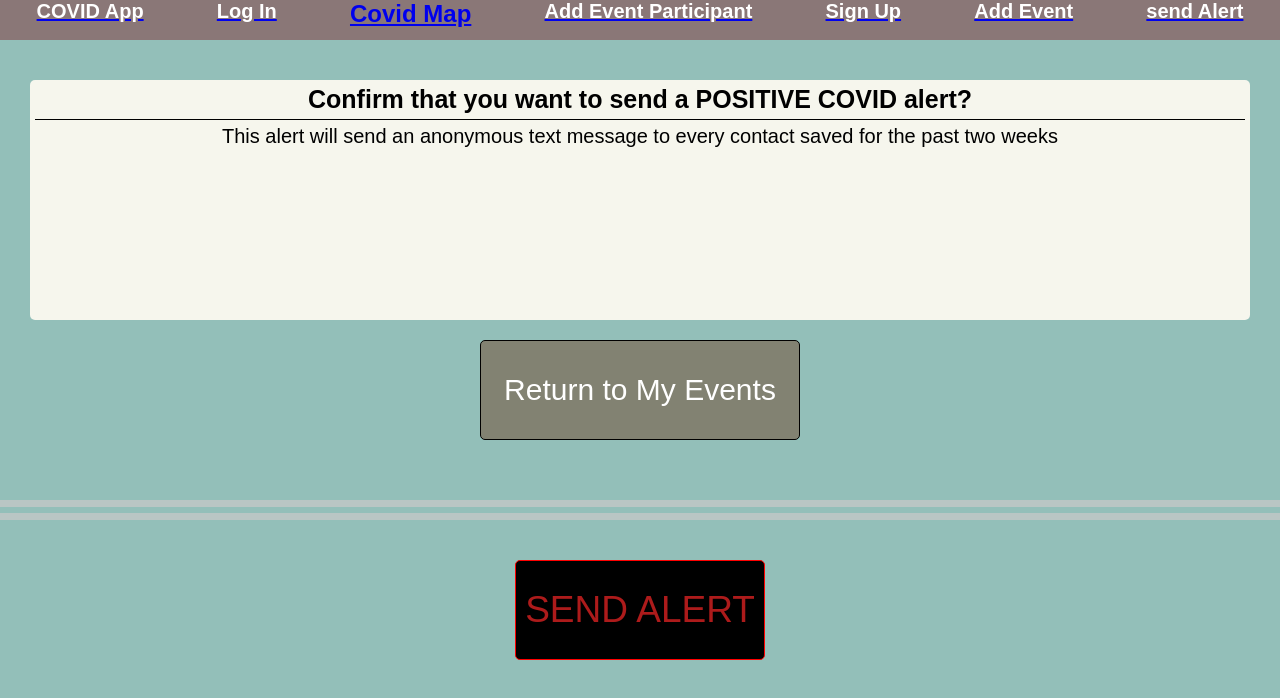
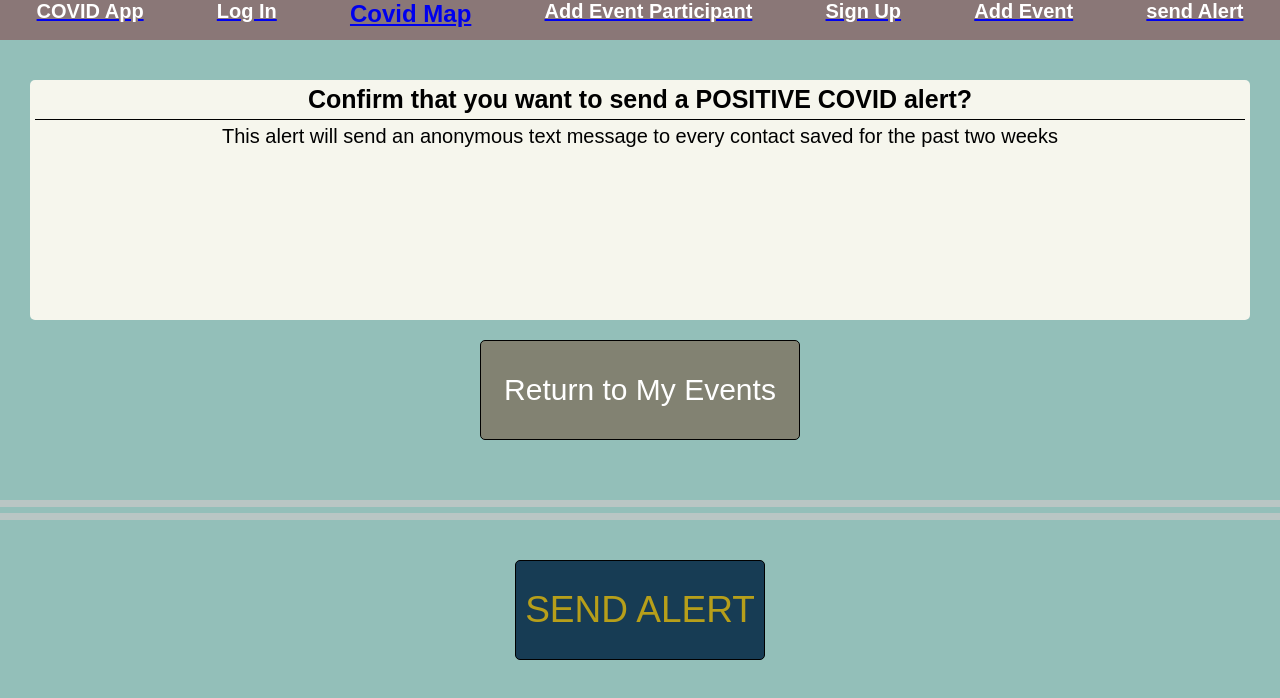
Before and after one commit to Strongtalk/COVID-Contact-tracing, a React (Create React App) app in the folder client/: page /send-alert in a window 1280 px wide. Shown: the top 698 px of the page. Built offline with nearby package versions, Linux system fonts and the light colour scheme; no server answers; a web font is replaced by a local one.

Commit message:
alert button

```diff
--- a/client/src/Components/AddInfo/add-info.js
+++ b/client/src/Components/AddInfo/add-info.js
@@ -15,6 +15,7 @@ function AddInfo() {
 
   //this is to retrieve the event ID added on the last page and associate it with the contact that are about to be entered
   const cookies = document.cookie;
+  console.log('All Cookies ', cookies)
   const cookieSlice = cookies.slice(15, 39);
 
   console.log(eventIdLocal)
--- a/client/src/Components/Contact/newFooter.js
+++ b/client/src/Components/Contact/newFooter.js
@@ -7,10 +7,10 @@ function Footer() {
       <h1 id="footerTitle">Resources</h1>
       <div id="contentContainer">
         <div id="iconWrapper">
-          <a className="iconContainer" href="https://www.cdc.gov/">
+          <a className="iconContainer" rel="noreferrer" target='_blank' href="https://www.cdc.gov/">
             <img className="icon" src="/images/cdc.png" alt="Cdc-logo" />
           </a>
-          <a className="iconContainer" href="https://www.healthvermont.gov/">
+          <a className="iconContainer" rel="noreferrer" target='_blank' href="https://www.healthvermont.gov/">
             <img
               className="icon"
               src="/images/vermont-dpt-of-health.png"
--- a/client/src/Components/LandingPage/landingPage.js
+++ b/client/src/Components/LandingPage/landingPage.js
@@ -50,7 +50,7 @@ function LandingPage() {
               <div className='individualArticleContainers' key={index}>
               <h3 className="newsTitle">{article.newsSummary.title.toUpperCase()} </h3>
               <p className='newsText' >{article.newsSummary.description}</p>
-              <a className='aTag' href={article.newsSummary.url}><h2
+              <a className='aTag'  rel="noreferrer" target='_blank' href={article.newsSummary.url}><h2
               className="continueReadingButton" >Continue Reading</h2></a>
             </div>
           )
--- a/client/src/Components/sendAlert/sendAlert.css
+++ b/client/src/Components/sendAlert/sendAlert.css
@@ -29,10 +29,10 @@
   width: 250px;
   height: 100px;
   font-size: 37px;
-  background-color: rgb(0, 0, 0);
+  background-color: #173C54;
   border-radius: 5px;
-  color: rgb(173, 27, 27);
-  border: 1px solid red;
+  color: rgb(183, 159, 26);
+  border: 1px solid black;
   margin-top: 40px;
 }
 #border{
```
Also changed, not shown: 1 other file (tests, documents, lock files or other folders).
